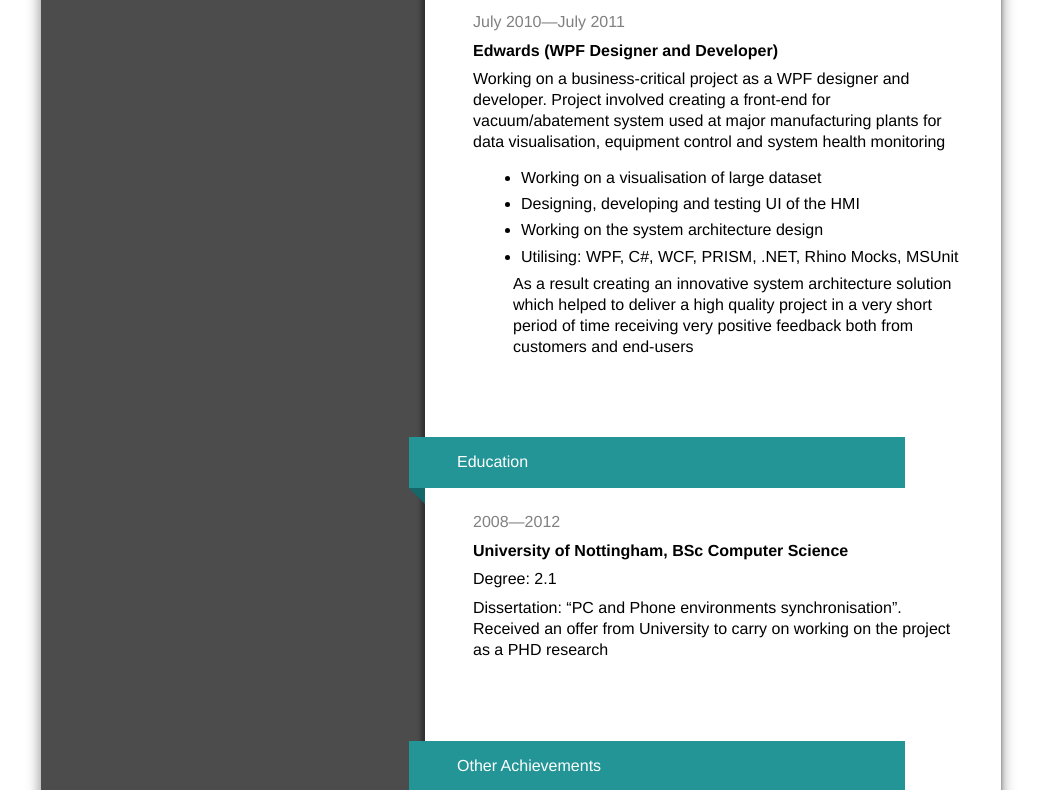
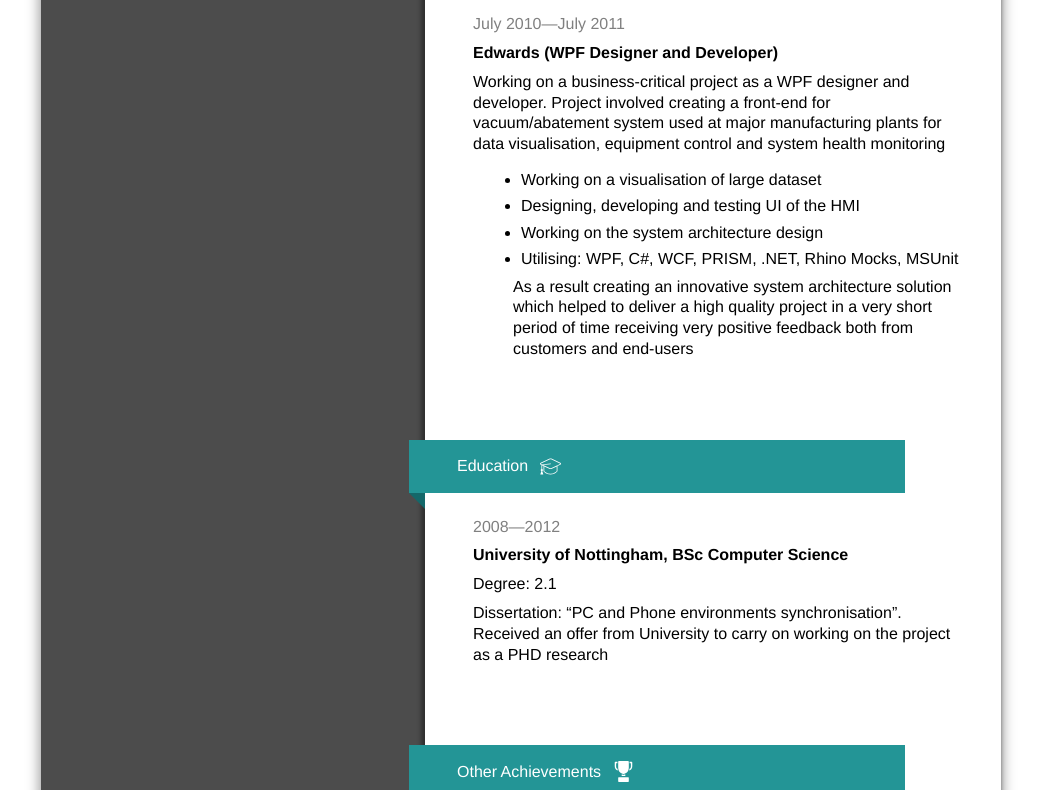
Before and after one commit to kudresov/cv, a plain HTML site: page index.html in a window 1280 px wide. Shown: the part 2010-2800 px from the top of the page, without its empty margins (119-1160 px from the left). Drawn offline with Linux system fonts and the light colour scheme.

Commit message:
added icons

```diff
--- a/index.css
+++ b/index.css
@@ -38,8 +38,17 @@ article {
   margin-bottom: 5rem;
 }
 
+.section-icon {
+  height: 1.3rem;
+  margin-left: 0.75rem;
+}
+
 #achievements {
   page-break-inside: avoid;
+}
+
+#name {
+  color: rgb(35, 149, 150);
 }
 
 .main {
@@ -60,9 +69,10 @@ article {
 }
 
 .section-title {
+  display: flex;
+  align-items: center;
   color: white;
   padding: 1rem 1.5rem 1rem 3rem;
-  display: inline-block;
   background-color: rgb(35, 149, 150);
 }
 
--- a/index.html
+++ b/index.html
@@ -53,7 +53,7 @@
       </ul>
     </aside>
     <div class="main">
-      <h1>Vitalij Kudresov</h1>
+      <h1 id="name">Vitalij Kudresov</h1>
       <address>
         <p class="tel">+44 74532 666 84</p>
         <a class="email" href="mailto:kudresov@gmail.com">kudresov@gmail.com</a>
@@ -63,7 +63,10 @@
       <section>
 
         <div class="section-title-container">
-          <div class="section-title">Experience</div>
+          <div class="section-title">Experience
+            <img class="section-icon" src="./icons/code.svg">
+          </div>
+
           <svg height="1rem" width="1rem" class="triangle-icon">
             <polygon points="0,0 20,20 20,0" class="triangle"></polygon>
           </svg>
@@ -154,7 +157,9 @@
 
       <section>
         <div class="section-title-container">
-          <div class="section-title">Education</div>
+          <div class="section-title">Education
+            <img class="section-icon" src="./icons/graduation-cap.svg">
+          </div>
           <svg height="1rem" width="1rem" class="triangle-icon">
             <polygon points="0,0 20,20 20,0" class="triangle"></polygon>
           </svg>
@@ -171,7 +176,9 @@
 
       <section id="achievements">
         <div class="section-title-container">
-          <div class="section-title">Other Achievements</div>
+          <div class="section-title">Other Achievements
+            <img class="section-icon" src="./icons/trophy.svg">
+          </div>
           <svg height="1rem" width="1rem" class="triangle-icon">
             <polygon points="0,0 20,20 20,0" class="triangle"></polygon>
           </svg>
```
Also changed, not shown: icons/code.svg (added), icons/graduation-cap.svg (added), icons/trophy.svg (added).
